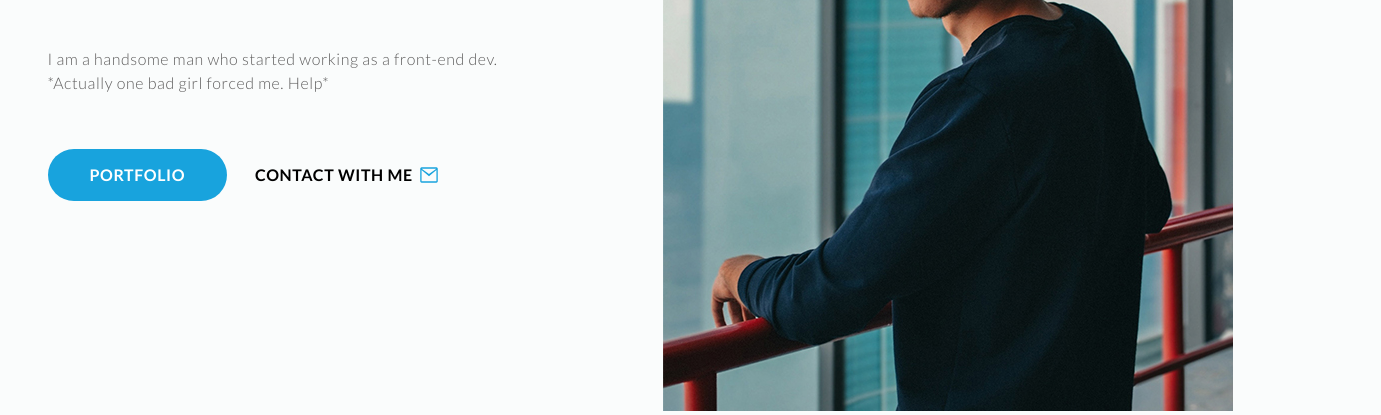
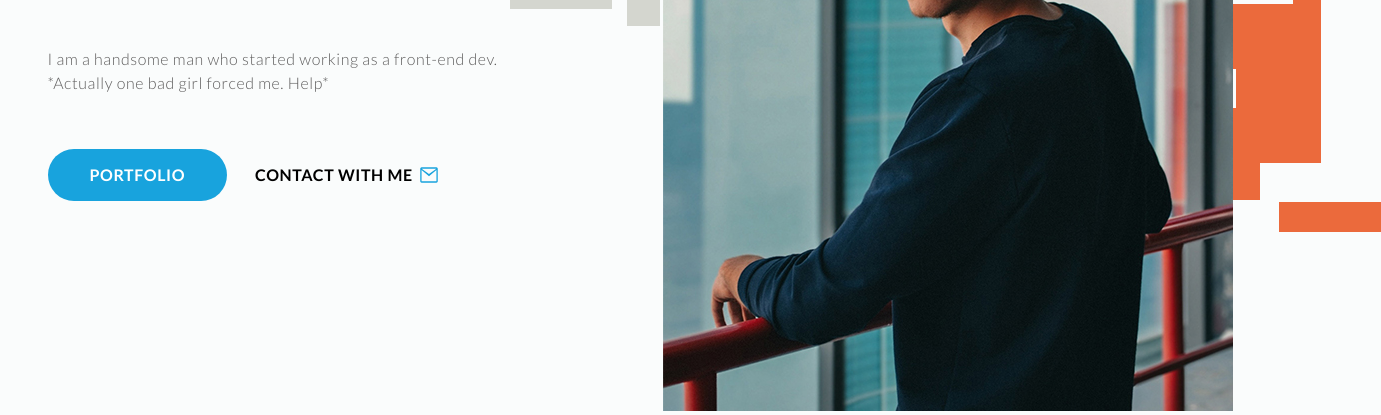
Before and after one commit to kapkande/1805, a plain HTML site: page my_website/index.html in a window 1280 px wide. Shown: the part 407-822 px from the top of the page, 1381 px wide, since content can reach past the window. Drawn offline with Linux system fonts and the light colour scheme; the site is published under a folder, as on GitHub Pages, so addresses that start at the root find nothing.

Commit message:
Update my_website.css

```diff
--- a/my_website/css/my_website.css
+++ b/my_website/css/my_website.css
@@ -190,7 +190,7 @@
     }
 
     .image::before {
-        content: url("/img/1.png");
+        content: url("../img/1.png");
         top: 29.6%;
         right: 85.6%;
         position: absolute;
@@ -198,7 +198,7 @@
     }
 
     .image::after {
-        content: url("/img/2.png");
+        content: url("../img/2.png");
         top: 43.3%;
         left: 97.8%;
         position: absolute;
```
